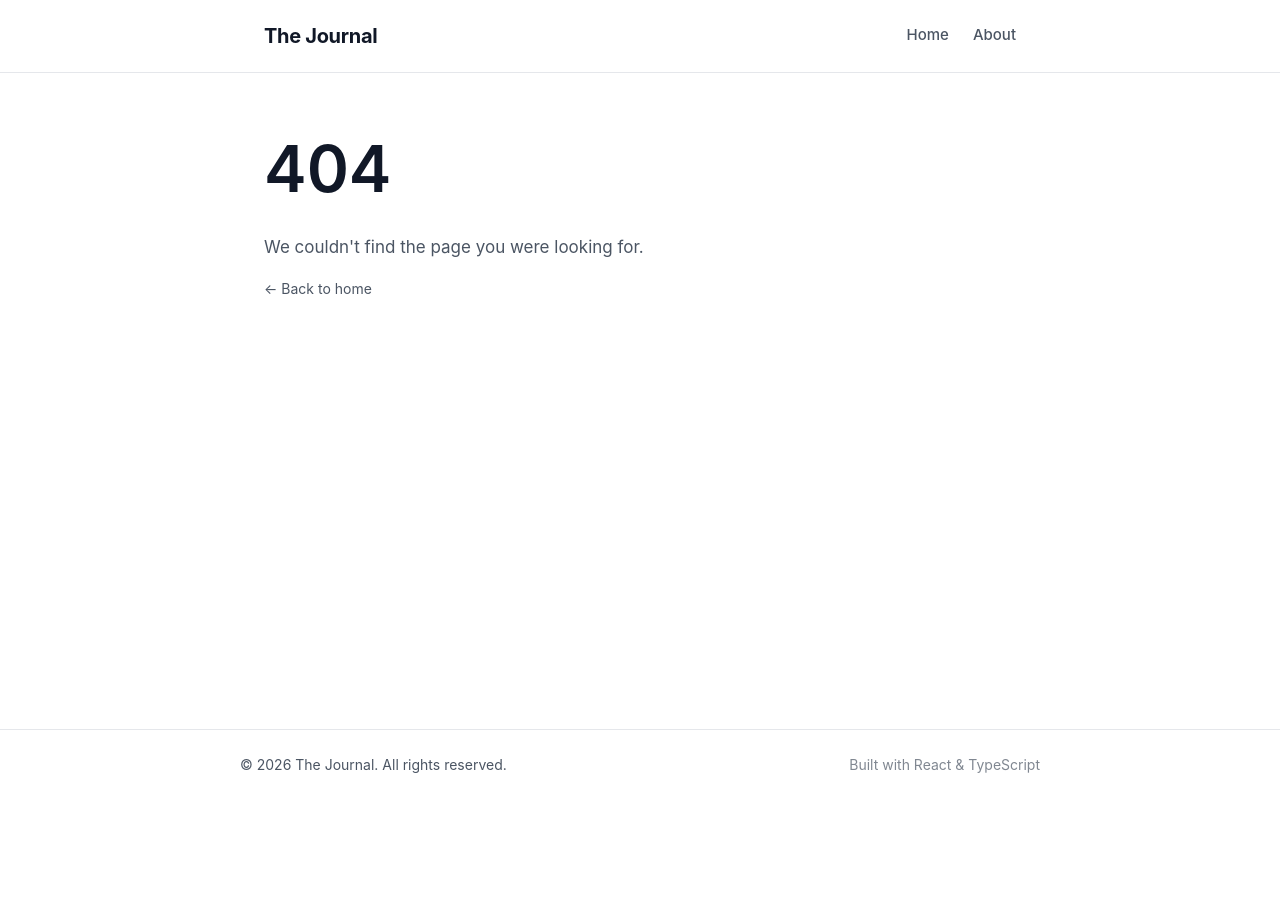
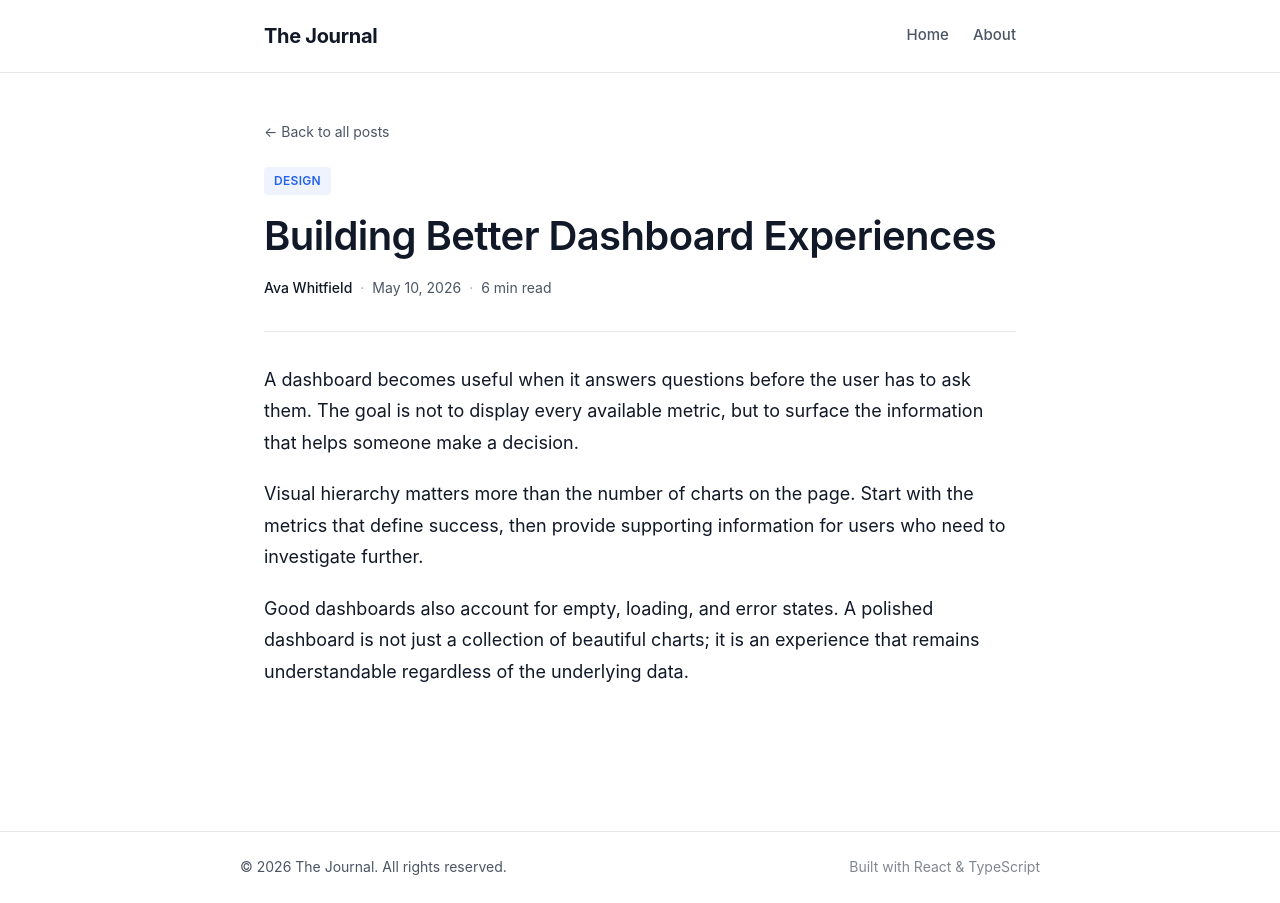
Before and after one commit to kamran0025/Blog_system_design_POC, a React (Vite) app: page /posts/building-better-dashboard-experiences in a window 1280 px wide. Before the commit this address led to /not-found. Before the commit the page ends 800 px from the top, so only its background shows below. Built offline with nearby package versions, Linux system fonts and the light colour scheme.

Commit message:
updated post

```diff
--- a/src/data/posts.ts
+++ b/src/data/posts.ts
@@ -17,81 +17,81 @@ export const posts: Post[] = [
       'Why the best interfaces say less and communicate more, and how to strip your designs down to what actually matters.'
     ],
   },
-  // {
-  //   id: 'state-of-react-2026',
-  //   title: 'The State of React in 2026',
-  //   excerpt:
-  //     'Server components, the new compiler, and a look at where the ecosystem is heading this year.',
-  //   author: 'Marcus Chen',
-  //   date: '2026-07-15',
-  //   category: 'Engineering',
-  //   readTime: '8 min read',
-  //   content: [
-  //     'React has spent the last few years quietly rebuilding its foundations. The compiler removes an entire category of manual optimization, and server components blur the line between backend and frontend rendering in ways that used to require custom frameworks.',
-  //     'For teams building new products today, the calculus has shifted. You spend less time thinking about memoization and more time thinking about data boundaries: what should render on the server, what needs interactivity, and where the seams between them should live.',
-  //     'The ecosystem is still catching up in places, but the direction is clear: less boilerplate, fewer footguns, and a framework that increasingly gets out of your way.',
-  //   ],
-  // },
-  // {
-  //   id: 'writing-for-busy-readers',
-  //   title: 'Writing for Busy Readers',
-  //   excerpt:
-  //     'Most people skim before they read. Here is how to structure your writing so the skim is worth it.',
-  //   author: 'Priya Nair',
-  //   date: '2026-06-30',
-  //   category: 'Writing',
-  //   readTime: '4 min read',
-  //   content: [
-  //     'The average reader decides whether to keep reading within the first two sentences. That is not a reason to write worse — it is a reason to front-load your point.',
-  //     'Put your conclusion first. Use short paragraphs. Break up dense ideas with subheadings and lists. None of this dumbs down the content; it respects the reader\'s time enough to let them choose how deep to go.',
-  //     'The best technical and business writing reads like a pyramid: the tip is the takeaway, and each layer below adds detail for those who want it.',
-  //   ],
-  // },
-  // {
-  //   id: 'remote-team-rituals',
-  //   title: 'Small Rituals That Hold Remote Teams Together',
-  //   excerpt:
-  //     'It is not the tools that make distributed teams work. It is the habits they build around them.',
-  //   author: 'Jordan Reyes',
-  //   date: '2026-06-12',
-  //   category: 'Culture',
-  //   readTime: '6 min read',
-  //   content: [
-  //     'Every remote team eventually learns that Slack and video calls are necessary but not sufficient. What actually builds trust is repetition: the same stand-up format, the same weekly demo, the same way of closing out a project.',
-  //     'These rituals do not need to be elaborate. A five-minute Friday recap where everyone shares one win and one blocker does more for morale than a quarterly all-hands.',
-  //     'The teams that thrive remotely are the ones that treat culture as something to be designed deliberately, not something that happens on its own.',
-  //   ],
-  // },
-  // {
-  //   id: 'typescript-patterns-that-scale',
-  //   title: 'TypeScript Patterns That Actually Scale',
-  //   excerpt:
-  //     'A practical look at the type patterns worth adopting on a growing codebase, and the ones worth avoiding.',
-  //   author: 'Marcus Chen',
-  //   date: '2026-05-22',
-  //   category: 'Engineering',
-  //   readTime: '7 min read',
-  //   content: [
-  //     'TypeScript rewards restraint. The teams with the healthiest codebases are rarely the ones using the most advanced type-level features; they are the ones using the simplest types consistently.',
-  //     'Discriminated unions are worth their weight in gold for modeling state. Utility types like Pick and Omit keep your interfaces DRY without introducing abstraction for its own sake. Generics are powerful, but every generic parameter is a small tax on the next reader.',
-  //     'The goal is not to prove what TypeScript can do. It is to make the compiler catch the bugs your reviewers would otherwise have to.',
-  //   ],
-  // },
-  // {
-  //   id: 'building-better-dashboard-experiences',
-  //   title: 'Building Better Dashboard Experiences',
-  //   excerpt:
-  //     'Dashboards are not about showing everything. They are about helping people understand what deserves their attention.',
-  //   author: 'Ava Whitfield',
-  //   date: '2026-05-10',
-  //   category: 'Design',
-  //   readTime: '6 min read',
-  //   content: [
-  //     'A dashboard becomes useful when it answers questions before the user has to ask them. The goal is not to display every available metric, but to surface the information that helps someone make a decision.',
-  //     'Visual hierarchy matters more than the number of charts on the page. Start with the metrics that define success, then provide supporting information for users who need to investigate further.',
-  //     'Good dashboards also account for empty, loading, and error states. A polished dashboard is not just a collection of beautiful charts; it is an experience that remains understandable regardless of the underlying data.',
-  //   ],
-  // },
+  {
+    id: 'state-of-react-2026',
+    title: 'The State of React in 2026',
+    excerpt:
+      'Server components, the new compiler, and a look at where the ecosystem is heading this year.',
+    author: 'Marcus Chen',
+    date: '2026-07-15',
+    category: 'Engineering',
+    readTime: '8 min read',
+    content: [
+      'React has spent the last few years quietly rebuilding its foundations. The compiler removes an entire category of manual optimization, and server components blur the line between backend and frontend rendering in ways that used to require custom frameworks.',
+      'For teams building new products today, the calculus has shifted. You spend less time thinking about memoization and more time thinking about data boundaries: what should render on the server, what needs interactivity, and where the seams between them should live.',
+      'The ecosystem is still catching up in places, but the direction is clear: less boilerplate, fewer footguns, and a framework that increasingly gets out of your way.',
+    ],
+  },
+  {
+    id: 'writing-for-busy-readers',
+    title: 'Writing for Busy Readers',
+    excerpt:
+      'Most people skim before they read. Here is how to structure your writing so the skim is worth it.',
+    author: 'Priya Nair',
+    date: '2026-06-30',
+    category: 'Writing',
+    readTime: '4 min read',
+    content: [
+      'The average reader decides whether to keep reading within the first two sentences. That is not a reason to write worse — it is a reason to front-load your point.',
+      'Put your conclusion first. Use short paragraphs. Break up dense ideas with subheadings and lists. None of this dumbs down the content; it respects the reader\'s time enough to let them choose how deep to go.',
+      'The best technical and business writing reads like a pyramid: the tip is the takeaway, and each layer below adds detail for those who want it.',
+    ],
+  },
+  {
+    id: 'remote-team-rituals',
+    title: 'Small Rituals That Hold Remote Teams Together',
+    excerpt:
+      'It is not the tools that make distributed teams work. It is the habits they build around them.',
+    author: 'Jordan Reyes',
+    date: '2026-06-12',
+    category: 'Culture',
+    readTime: '6 min read',
+    content: [
+      'Every remote team eventually learns that Slack and video calls are necessary but not sufficient. What actually builds trust is repetition: the same stand-up format, the same weekly demo, the same way of closing out a project.',
+      'These rituals do not need to be elaborate. A five-minute Friday recap where everyone shares one win and one blocker does more for morale than a quarterly all-hands.',
+      'The teams that thrive remotely are the ones that treat culture as something to be designed deliberately, not something that happens on its own.',
+    ],
+  },
+  {
+    id: 'typescript-patterns-that-scale',
+    title: 'TypeScript Patterns That Actually Scale',
+    excerpt:
+      'A practical look at the type patterns worth adopting on a growing codebase, and the ones worth avoiding.',
+    author: 'Marcus Chen',
+    date: '2026-05-22',
+    category: 'Engineering',
+    readTime: '7 min read',
+    content: [
+      'TypeScript rewards restraint. The teams with the healthiest codebases are rarely the ones using the most advanced type-level features; they are the ones using the simplest types consistently.',
+      'Discriminated unions are worth their weight in gold for modeling state. Utility types like Pick and Omit keep your interfaces DRY without introducing abstraction for its own sake. Generics are powerful, but every generic parameter is a small tax on the next reader.',
+      'The goal is not to prove what TypeScript can do. It is to make the compiler catch the bugs your reviewers would otherwise have to.',
+    ],
+  },
+  {
+    id: 'building-better-dashboard-experiences',
+    title: 'Building Better Dashboard Experiences',
+    excerpt:
+      'Dashboards are not about showing everything. They are about helping people understand what deserves their attention.',
+    author: 'Ava Whitfield',
+    date: '2026-05-10',
+    category: 'Design',
+    readTime: '6 min read',
+    content: [
+      'A dashboard becomes useful when it answers questions before the user has to ask them. The goal is not to display every available metric, but to surface the information that helps someone make a decision.',
+      'Visual hierarchy matters more than the number of charts on the page. Start with the metrics that define success, then provide supporting information for users who need to investigate further.',
+      'Good dashboards also account for empty, loading, and error states. A polished dashboard is not just a collection of beautiful charts; it is an experience that remains understandable regardless of the underlying data.',
+    ],
+  },
   // {
   //   id: 'the-art-of-code-review',
   //   title: 'The Art of a Useful Code Review',
```
